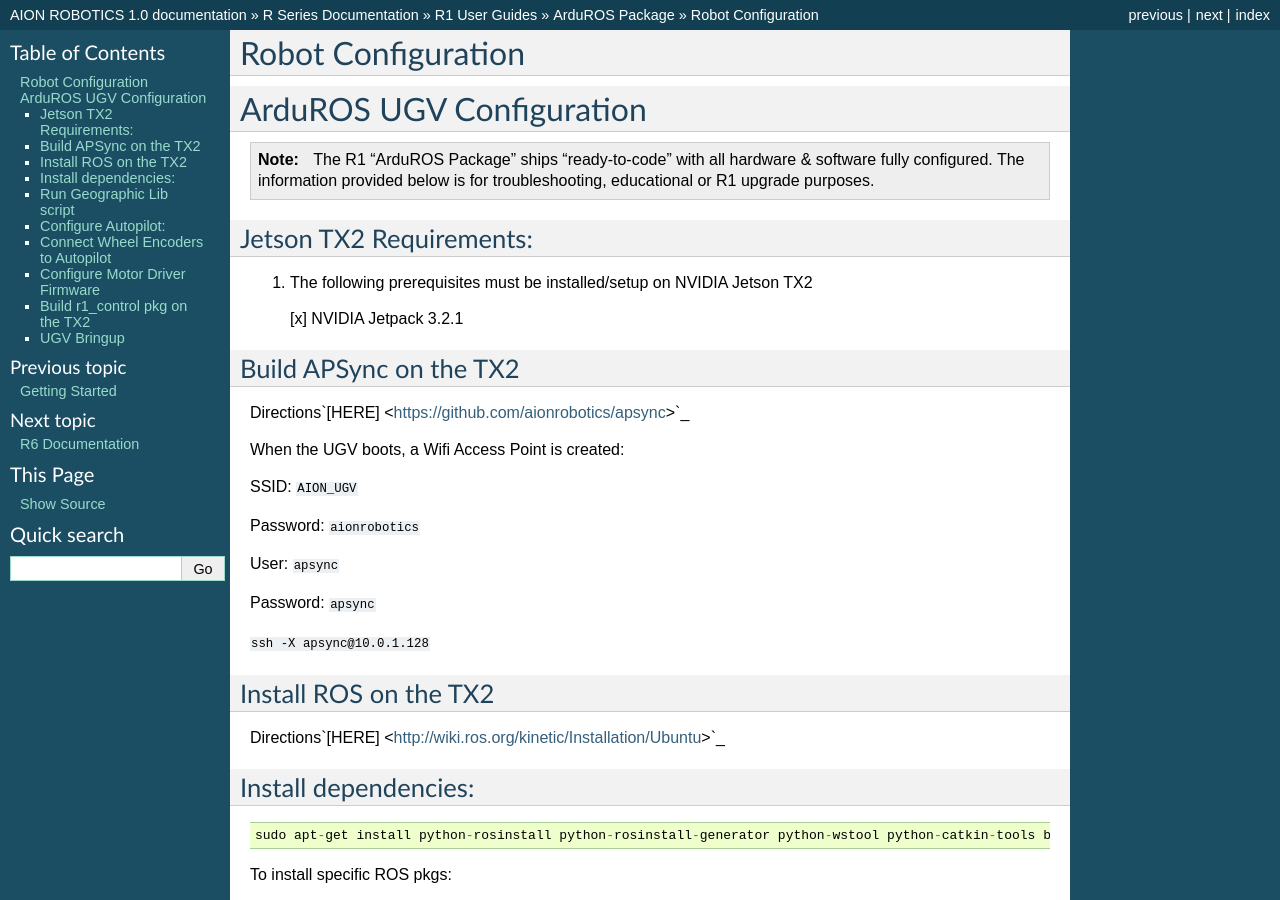
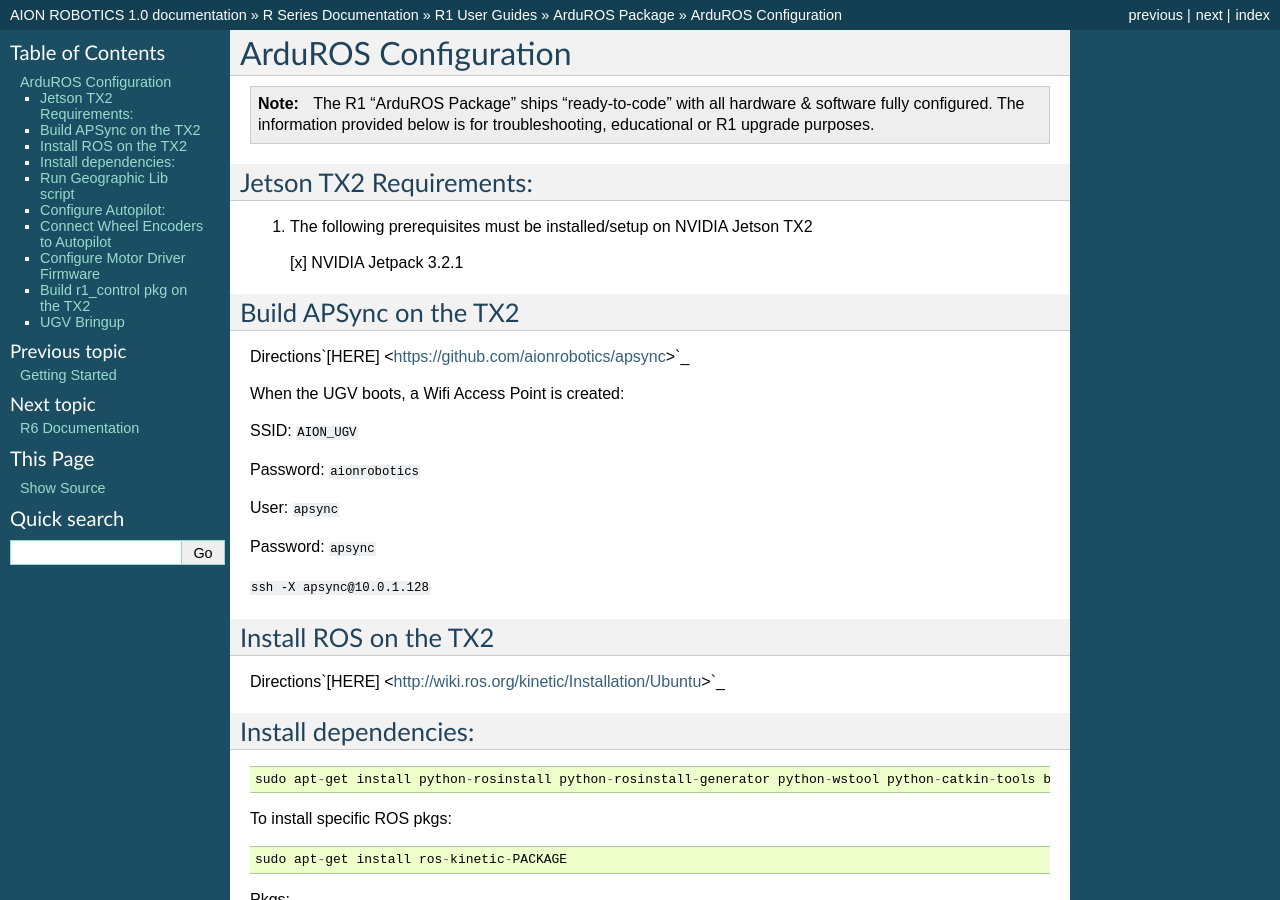
Before and after one commit to aionrobotics/docs, a Sphinx documentation site: the page built from docs/arduros-robot-configuration.rst, in a window 1280 px wide and 900 px high. Built offline with Sphinx 7.4.7, drawn with Linux system fonts in a browser that asks for light colours; pages that are not in the unit, such as notebooks, are missing from menus; some of the changed text lies outside the part shown.

Commit message:
no message

```diff
--- a/docs/arduros-robot-configuration.rst
+++ b/docs/arduros-robot-configuration.rst
@@ -1,10 +1,6 @@
-===================
-Robot Configuration
-===================
-
-=========================
-ArduROS UGV Configuration
-=========================
+=====================
+ArduROS Configuration
+=====================
 
 .. note:: The R1 "ArduROS Package" ships "ready-to-code" with all hardware & software fully configured. The information provided below is for troubleshooting, educational or R1 upgrade purposes.
 
```
